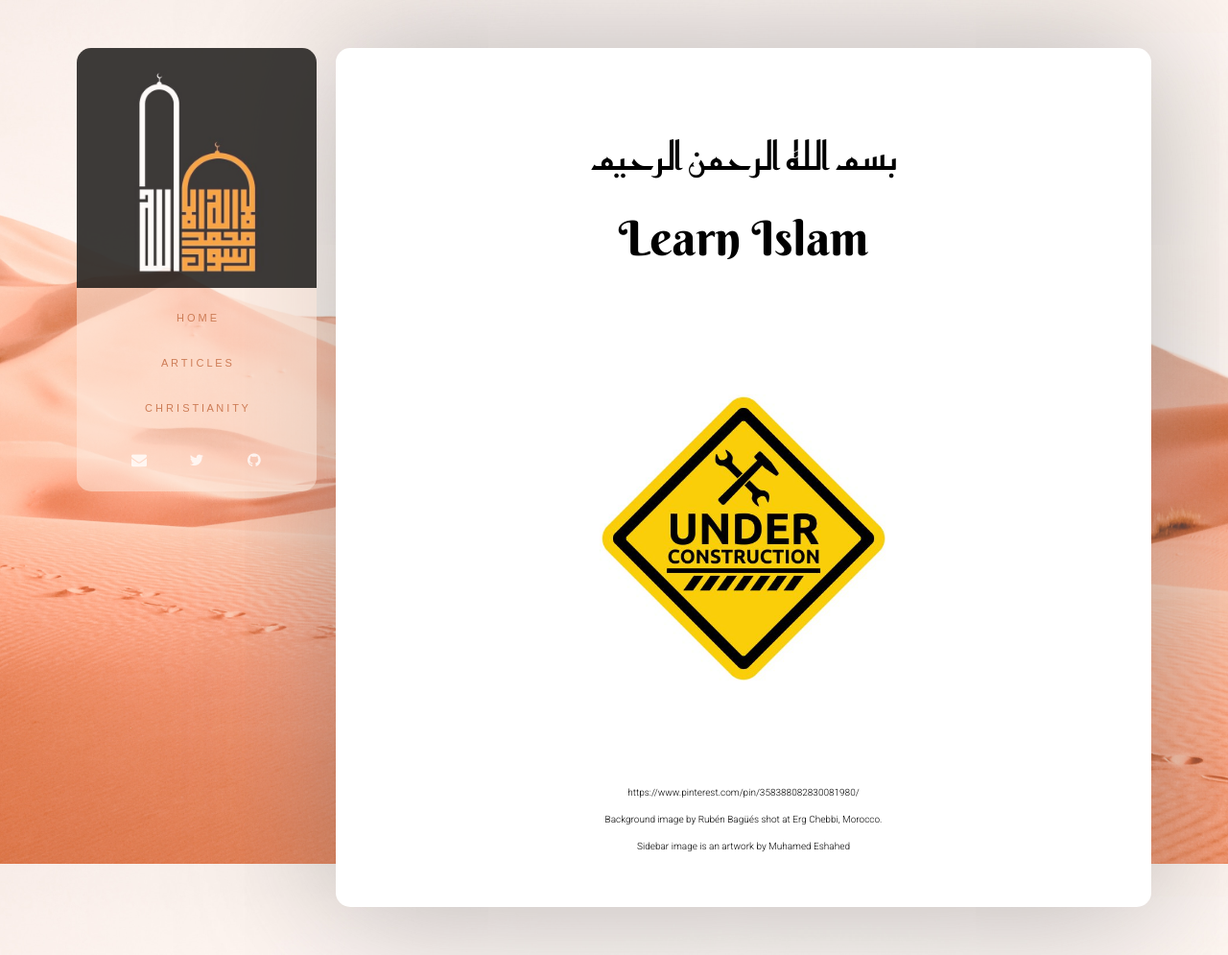
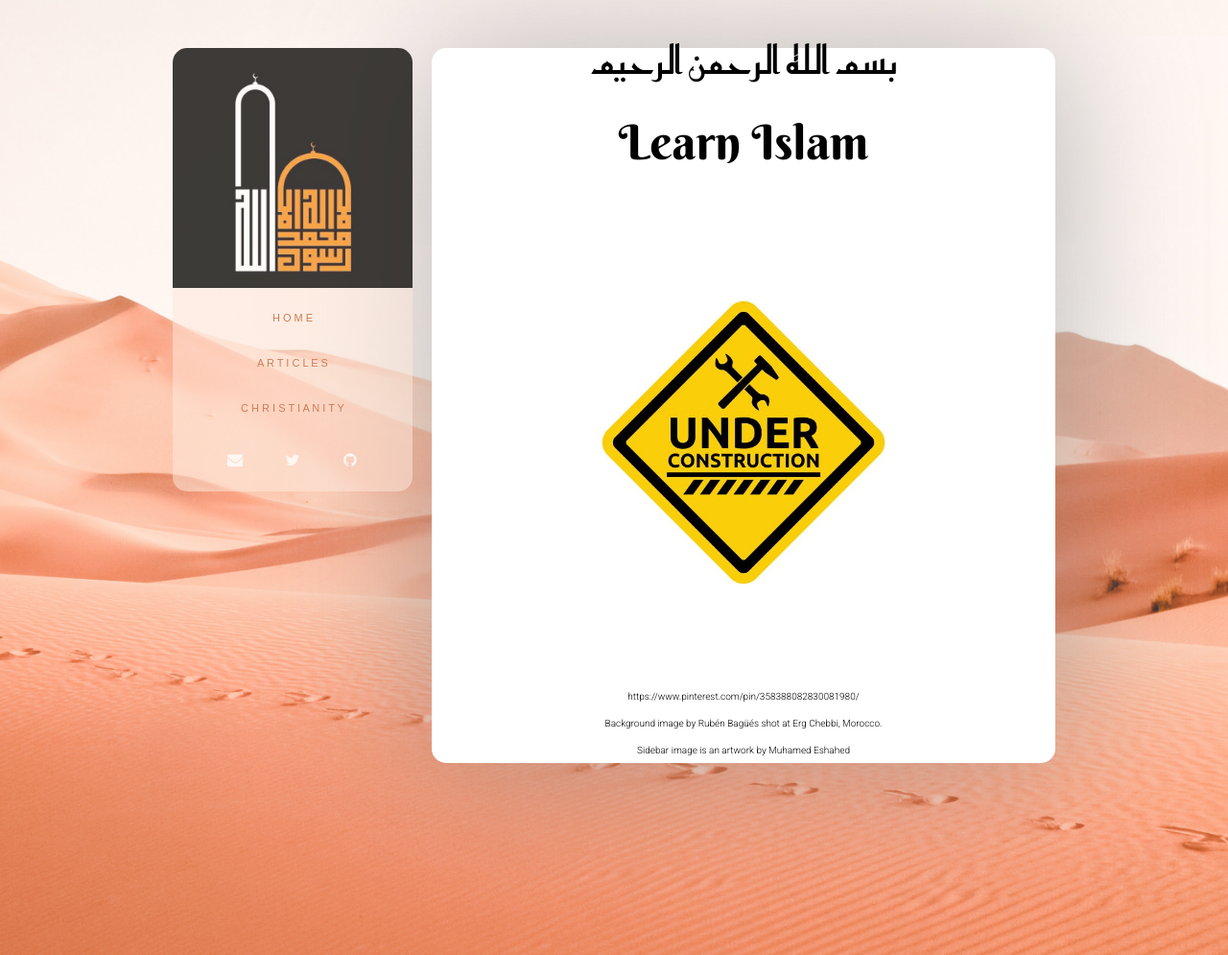
Before and after one commit to learn-islam/learn-islam.github.io, a Jekyll site: the page built from index.html, in a window 1280 px wide and 995 px high. Shown: the whole window at 96% size. Built offline with Jekyll 4.4.1, drawn with Linux system fonts in a browser that asks for light colours; nearby versions of some CDN libraries; some web fonts are replaced.

Commit message:
updated styles

```diff
--- a/_sass/stylesheets/partials/_main-content.scss
+++ b/_sass/stylesheets/partials/_main-content.scss
@@ -1,13 +1,13 @@
 @mixin site-main-content($width, $height, $margin) {
-    main.site-main-content {
-        padding: 100px 100px 50px 100px;
-    }
+    // main.site-main-content {
+    //     padding: 100px 100px 50px 100px;
+    // }
 
-    @-moz-document url-prefix() {
-        main.site-main-content {
-            padding: 100px;
-        }
-    }
+    // @-moz-document url-prefix() {
+    //     main.site-main-content {
+    //         padding: 100px;
+    //     }
+    // }
     main.site-main-content {
         article.post {
 
--- a/assets/main.css
+++ b/assets/main.css
@@ -1384,11 +1384,6 @@
             background-color: rgba(253, 232, 218, 0.541);
             color: #cd7c56; }
     html body main.site-main-content {
-      padding: 100px 100px 50px 100px; }
-@-moz-document url-prefix() {
-  html body {
-    padding: 100px; } }
-    html body main.site-main-content {
       background-color: #ffffff;
       float: right;
       width: 650px;
```
Also changed, not shown: 1 other file.
